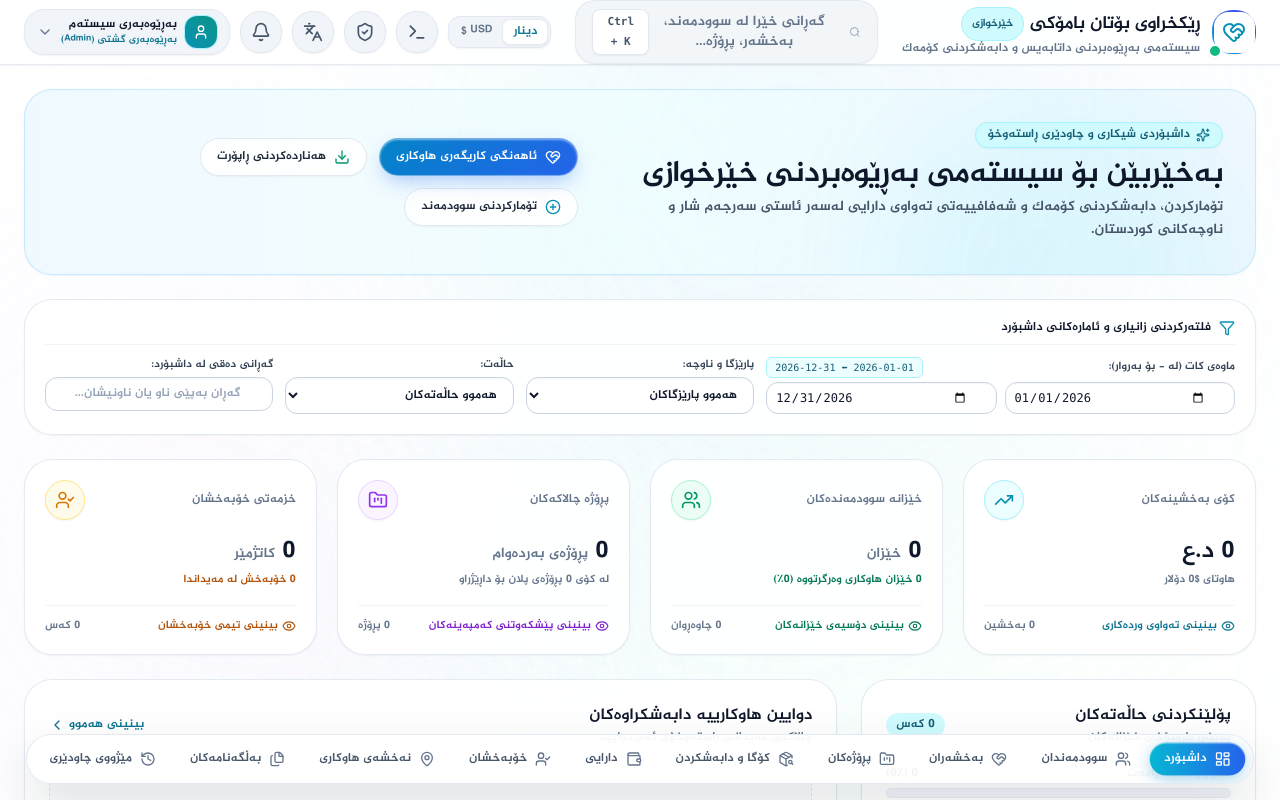
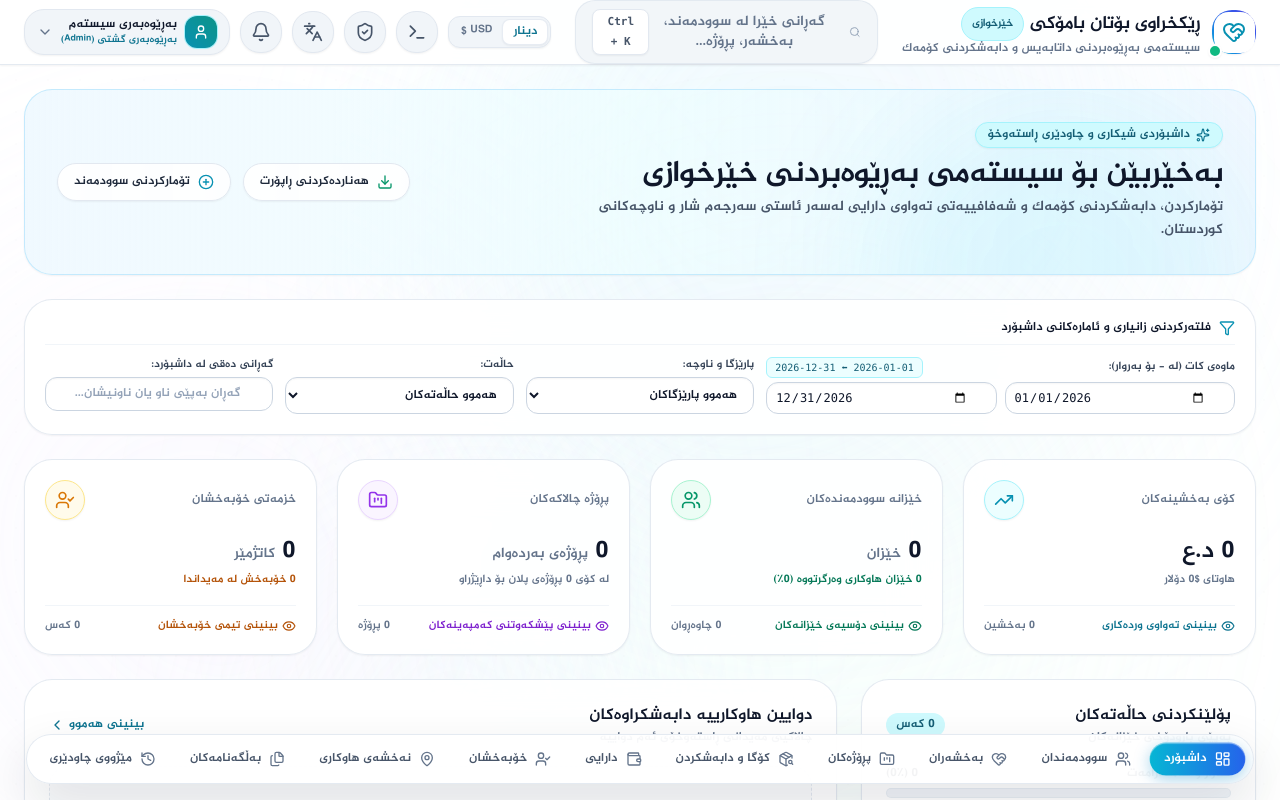
Before and after one commit to mohamediqbalghaffar/khair, a React (Vite) app: page / in a window 1280 px wide. Shown: the top 800 px of the page. Built offline with nearby package versions, Linux system fonts and the light colour scheme.

Commit message:
Remove celebratory impact button and unused confetti handler

```diff
--- a/src/views/DashboardView.tsx
+++ b/src/views/DashboardView.tsx
@@ -25,7 +25,6 @@ import {
   ArrowRight,
   Download
 } from 'lucide-react';
-import confetti from 'canvas-confetti';
 
 type ActiveModalType = 'donations' | 'beneficiaries' | 'projects' | 'volunteers' | null;
 
@@ -126,14 +125,6 @@ export const DashboardView: React.FC = () => {
   const activeProjectsCount = filteredProjects.filter(p => p.status === 'active').length;
   const totalVolunteerHours = filteredVolunteers.reduce((sum, v) => sum + v.hoursLogged, 0);
 
-  // Trigger celebratory confetti
-  const celebrateImpact = () => {
-    confetti({
-      particleCount: 80,
-      spread: 70,
-      origin: { y: 0.6 }
-    });
-  };
 
   // Recent aid activities across filtered beneficiaries
   const recentAids = filteredBeneficiaries
@@ -214,13 +205,6 @@ export const DashboardView: React.FC = () => {
           </div>
 
           <div className="flex items-center gap-3 w-full md:w-auto flex-wrap">
-            <button
-              onClick={celebrateImpact}
-              className="flex-1 md:flex-none flex items-center justify-center gap-2 px-4 py-2.5 rounded-2xl liquid-button-primary text-white text-xs font-bold shadow-md"
-            >
-              <HeartHandshake className="w-4 h-4" />
-              ئاهەنگی کاریگەری هاوکاری
-            </button>
             <button
               onClick={exportImpactReport}
               className="flex-1 md:flex-none flex items-center justify-center gap-2 px-4 py-2.5 rounded-2xl bg-white/90 hover:bg-white border border-slate-200 text-slate-800 text-xs font-bold transition-all shadow-sm"
```
